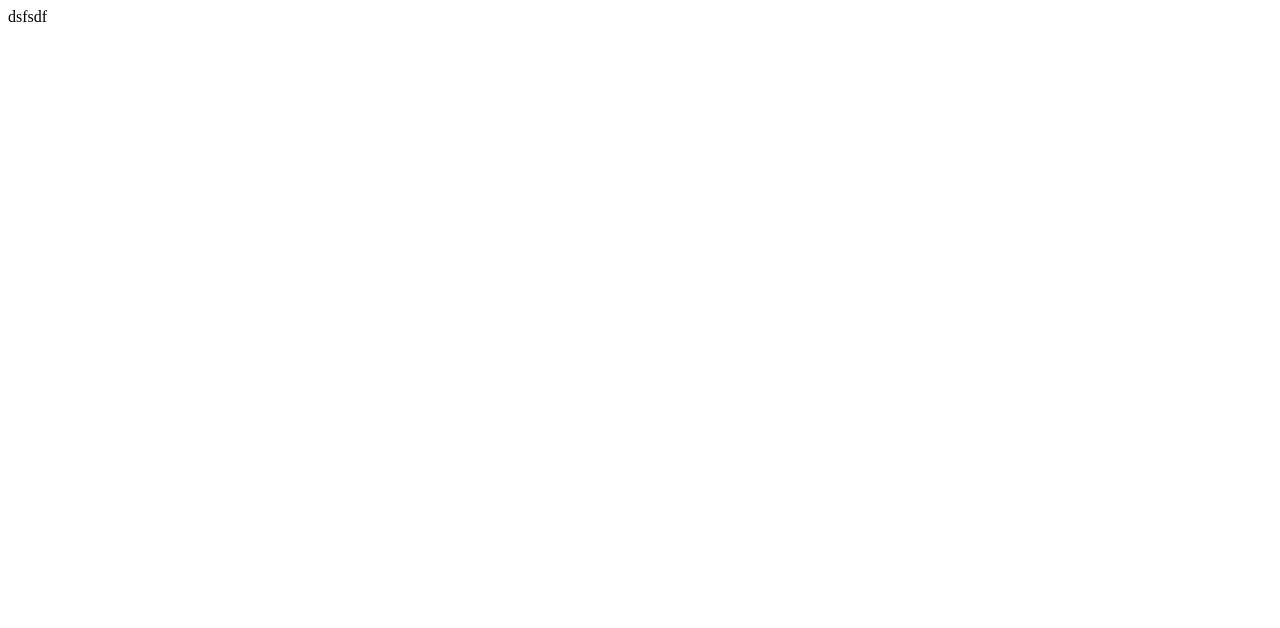
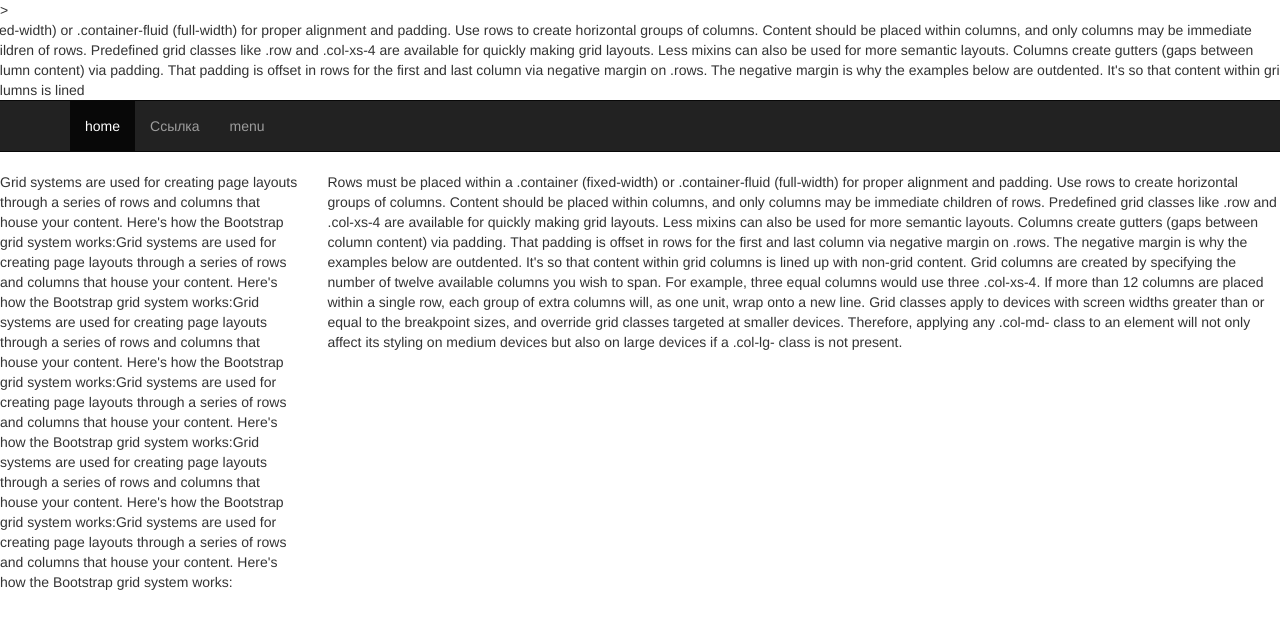
Before and after one commit to michaelost/ksm_site, a plain HTML site: page index.html in a window 1280 px wide. Drawn offline with Linux system fonts and the light colour scheme.

Commit message:
rows added

```diff
--- a/index.html
+++ b/index.html
@@ -3,8 +3,60 @@
 <head>
 	<meta charset="UTF-8">
 	<title>Document</title>
+<script type="text/javascript" src="dist/js/bootstrap.js"></script>>
+<link rel="stylesheet" href="dist/css/bootstrap.css">
+
 </head>
 <body>
-	<div class="row">dsfsdf</div>
+
+
+	<div class="row" id="header">
+		fixed-width) or .container-fluid (full-width) for proper alignment and padding.
+    Use rows to create horizontal groups of columns.
+    Content should be placed within columns, and only columns may be immediate children of rows.
+    Predefined grid classes like .row and .col-xs-4 are available for quickly making grid layouts. Less mixins can also be used for more semantic layouts.
+    Columns create gutters (gaps between column content) via padding. That padding is offset in rows for the first and last column via negative margin on .rows.
+    The negative margin is why the examples below are outdented. It's so that content within grid columns is lined
+
+    <nav class="navbar navbar-inverse" role="navigation">
+
+			    <div class="container">
+   					<ul class="nav navbar-nav">
+
+   					 <li class="active"><a href="#">home</a></li>
+    				<li><a href="#">Ссылка</a></li>
+    				 <li><a href="#">menu</a> </li>
+					</ul>
+  				</div>
+
+	</nav>
+
+	</div>
+
+	<div class="row" id="header" >
+	<div class="col-md-9 col-md-push-3"> Rows must be placed within a .container (fixed-width) or .container-fluid (full-width) for proper alignment and padding.
+    Use rows to create horizontal groups of columns.
+    Content should be placed within columns, and only columns may be immediate children of rows.
+    Predefined grid classes like .row and .col-xs-4 are available for quickly making grid layouts. Less mixins can also be used for more semantic layouts.
+    Columns create gutters (gaps between column content) via padding. That padding is offset in rows for the first and last column via negative margin on .rows.
+    The negative margin is why the examples below are outdented. It's so that content within grid columns is lined up with non-grid content.
+    Grid columns are created by specifying the number of twelve available columns you wish to span. For example, three equal columns would use three .col-xs-4.
+    If more than 12 columns are placed within a single row, each group of extra columns will, as one unit, wrap onto a new line.
+    Grid classes apply to devices with screen widths greater than or equal to the breakpoint sizes, and override grid classes targeted at smaller devices. Therefore, applying any .col-md- class to an element will not only affect its styling on medium devices but also on large devices if a .col-lg- class is not present.</div>
+  <div class="col-md-3 col-md-pull-9">
+  	Grid systems are used for creating page layouts through a series of rows and columns that house your content. Here's how the Bootstrap grid system works:Grid systems are used for creating page layouts through a series of rows and columns that house your content. Here's how the Bootstrap grid system works:Grid systems are used for creating page layouts through a series of rows and columns that house your content. Here's how the Bootstrap grid system works:Grid systems are used for creating page layouts through a series of rows and columns that house your content. Here's how the Bootstrap grid system works:Grid systems are used for creating page layouts through a series of rows and columns that house your content. Here's how the Bootstrap grid system works:Grid systems are used for creating page layouts through a series of rows and columns that house your content. Here's how the Bootstrap grid system works:
+
+
+  </div>
+
+
+	</div>
+
+	<div class="container-fluid">
+
+
+
+
+	</div>
 </body>
 </html>
```
